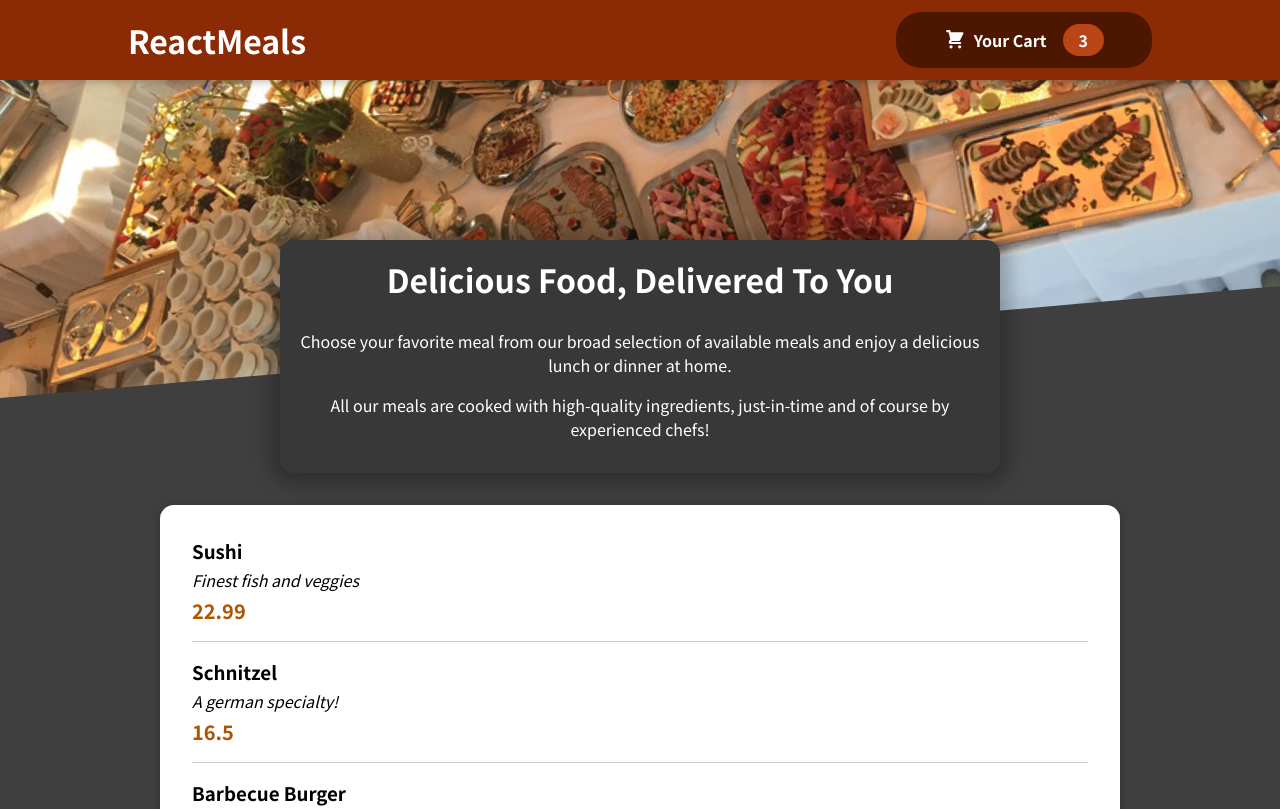
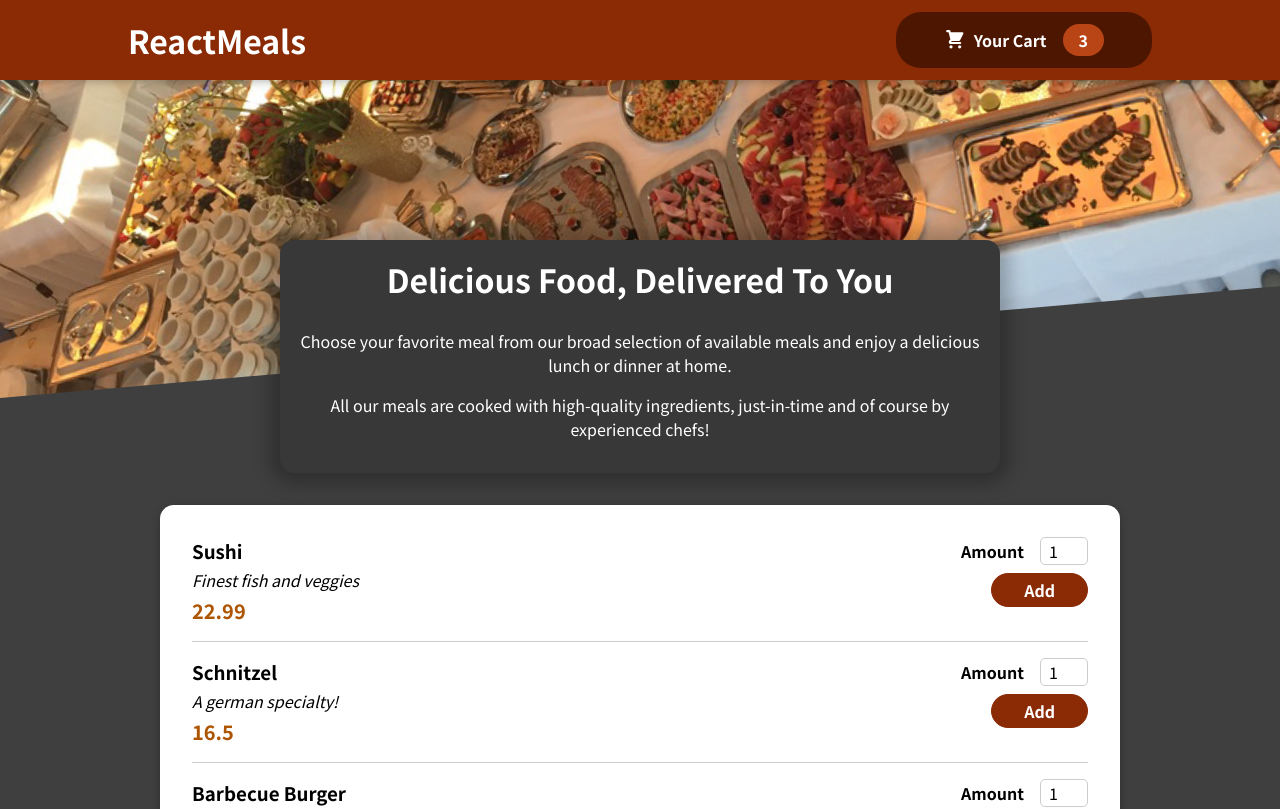
Before and after one commit to denisprog/js, a React (Create React App) app in the folder section11/: page / in a window 1280 px wide. Shown: the top 809 px of the page. Built offline with nearby package versions, Linux system fonts and the light colour scheme.

Commit message:
section11: 136

```diff
--- a/section11/src/components/Meals/MealItem/MealItem.js
+++ b/section11/src/components/Meals/MealItem/MealItem.js
@@ -1,4 +1,6 @@
 import classes from './MealItem.module.css'
+
+import MealItemForm from './MealItemForm';
 
 const MealItem = (props) => {
     const price = `$${props.meal.price.toFixed(2)}`;
@@ -10,7 +12,7 @@
         <div className={classes.price}>{props.meal.price}</div>
       </div>
       <div>
-
+        <MealItemForm />
       </div>
     </li>
   );
--- a/section11/src/components/Meals/MealItem/MealItemForm.js
+++ b/section11/src/components/Meals/MealItem/MealItemForm.js
@@ -0,0 +1,24 @@
+import classes from './MealItemForm.module.css';
+import Input from '../../UI/Input'
+
+const MealItemForm = (props) =>{
+    return(
+        <form className={classes.form}>
+            <Input label="Amount"  input={{
+                id: 'amount',
+                type: 'number',
+                min: '1',
+                max: '5',
+                step: '1',
+                defaultValue: '1'
+            }}/>
+            <button>Add</button>
+
+        </form>
+
+
+    )
+}
+
+
+export default MealItemForm;
--- /dev/null
+++ b/section11/src/components/Meals/MealItem/MealItemForm.module.css
@@ -0,0 +1,20 @@
+.form {
+    text-align: right;
+  }
+
+  .form button {
+    font: inherit;
+    cursor: pointer;
+    background-color: #8a2b06;
+    border: 1px solid #8a2b06;
+    color: white;
+    padding: 0.25rem 2rem;
+    border-radius: 20px;
+    font-weight: bold;
+  }
+
+  .form button:hover,
+  .form button:active {
+    background-color: #641e03;
+    border-color: #641e03;
+  }
--- /dev/null
+++ b/section11/src/components/UI/Input.js
@@ -0,0 +1,18 @@
+import classes from './Input.module.css'
+
+const Input = (props) =>{
+
+
+    return(
+        <div className={classes.input}>
+            <label htmlFor={props.input.id}>{props.label}</label>
+            <input {...props.input}/>
+
+        </div>
+    )
+
+}
+
+
+
+export default Input;
--- /dev/null
+++ b/section11/src/components/UI/Input.module.css
@@ -0,0 +1,18 @@
+.input {
+    display: flex;
+    align-items: center;
+    margin-bottom: 0.5rem;
+  }
+
+  .input label {
+    font-weight: bold;
+    margin-right: 1rem;
+  }
+
+  .input input {
+    width: 3rem;
+    border-radius: 5px;
+    border: 1px solid #ccc;
+    font: inherit;
+    padding-left: 0.5rem;
+  }
```
